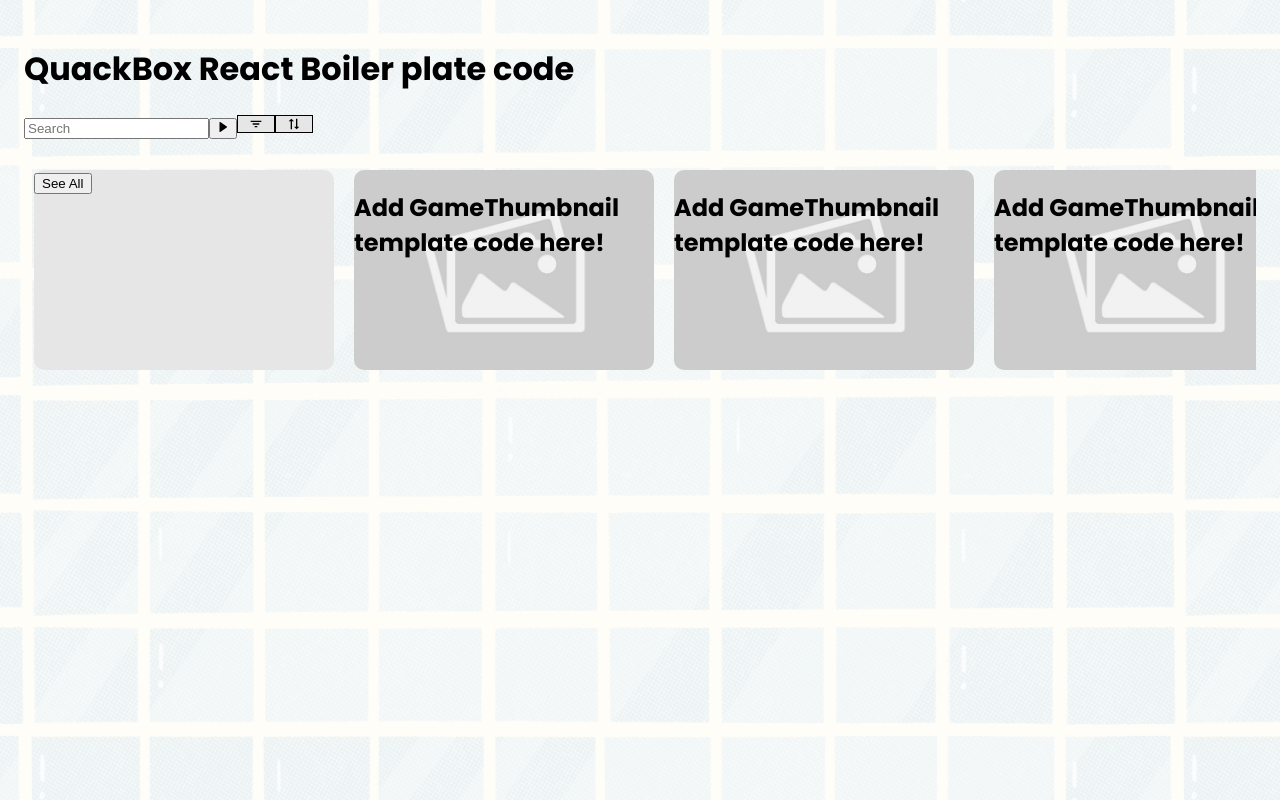
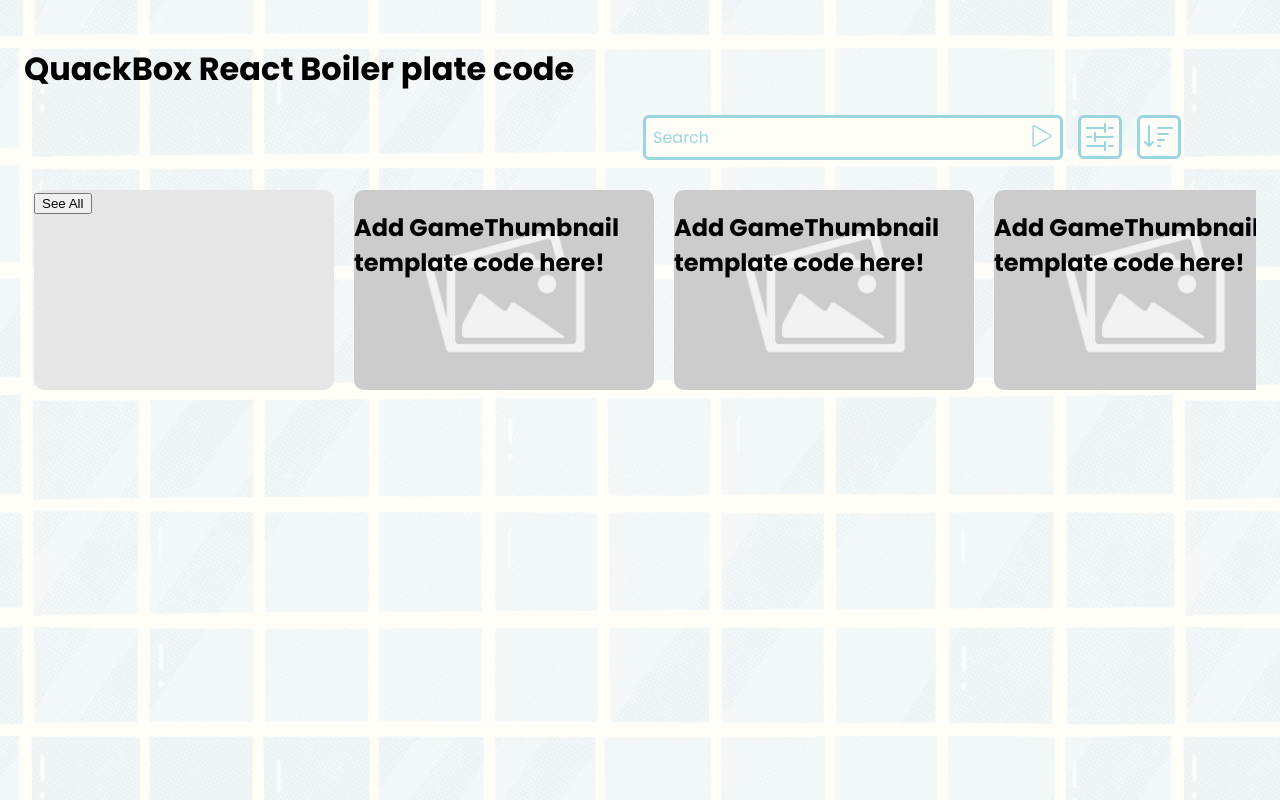
Before and after one commit to rit-coms/COMS-Console, a React (Create React App) app in the folder frontend/: page / in a window 1280 px wide. Built offline with nearby package versions, Linux system fonts and the light colour scheme.

Commit message:
search bar styling sans logo placeholder

```diff
--- a/frontend/src/index.css
+++ b/frontend/src/index.css
@@ -5,7 +5,8 @@
 /* GLOBAL ROOT VARIABLES */
 :root {
   --white: #FFFFFF;
-  /* scrollbar-gutter: stable; */
+  --off-white: #FFFDF8;
+  --cyan: #99D6DE;
 }
 
 /* GLOBAL BODY STYLES */
--- a/frontend/src/pages/HomePage.js
+++ b/frontend/src/pages/HomePage.js
@@ -1,9 +1,14 @@
 import GameGallery from "../components/GameGallery"
-import { BiFilter } from "react-icons/bi"
-import { BiSortAlt2 } from "react-icons/bi"
-import { BiSolidRightArrow } from "react-icons/bi"
-import { NavLink } from 'react-router-dom'
-import { useContext } from "react"
+import { BsSliders2 } from "react-icons/bs";
+import { BsSortDown } from "react-icons/bs";
+import { BsTriangle } from "react-icons/bs";
+import '../styles/HomePage.css'
+
+export default function HomePage() {
+
+	const search = () => {
+		console.log("search")
+	}
 
 	const filter = () => {
 		console.log("filter")
@@ -13,24 +18,23 @@ const sort = () => {
 		console.log("sort")
 	}
 
-export default function HomePage() {
-
-
 	return (
 		<div>
-			{/* Search */}
-			<div style={{ display: 'inline' }}>
-				<form autoComplete="off" style={{ display: 'inline' }}>
-					<input type="text" placeholder="Search" name="search"/>
-				</form>
+			{/* Navigation Bar */}
+			<nav className="navigation-bar">
+				{/* Search Bar */}
+				<div className="search-bar">
+					<div className="search-title" onClick={search}>
+						Search
+						<BsTriangle className="search-icon no-fill-triangle" />
 					</div>
-
-			{/* Buttons: Right, Filter, Sort */}
-			<div style={{display:'inline'}}>
-				<button type="submit"><BiSolidRightArrow style={{ fontSize: '12px' }} /></button>
-				<BiFilter style={{ padding: '0px 10px', backgroundColor: '#e6e6e6', border: '1px solid' }} type="submit" onClick={filter} />
-				<BiSortAlt2 style={{ padding: '0px 10px', backgroundColor: '#e6e6e6', border: '1px solid' }} type="submit" onClick={sort} />
 				</div>
+				{/* Filter and Sort Buttons */}
+				<div className="search-query-buttons">
+					<BsSliders2 className="search-filter-button" onClick={filter} />
+					<BsSortDown className="search-sort-button" onClick={sort}/>
+				</div>
+			</nav>
 
 			<GameGallery />
 
--- /dev/null
+++ b/frontend/src/styles/HomePage.css
@@ -0,0 +1,57 @@
+
+.navigation-bar {
+    display: flex;
+    flex-direction: row;
+    align-items: center;
+    color: var(--cyan);
+    justify-content: right;
+
+    .search-bar {
+        background-color: var(--off-white);
+        display: flex;
+        margin-right: 15px;
+        border-radius: 6px;
+        border: 3px solid var(--cyan);
+
+        .search-title {
+            width: 400px;
+            padding: 7px;
+        }
+
+        .search-icon {
+            rotate: 90deg;
+            float: right;
+            font-size: 22px;
+        }
+    }
+
+    .search-bar:hover {
+        cursor: pointer;
+    }
+
+    .search-query-buttons {
+        display: flex;
+        font-size: 32px;
+
+        .search-filter-button:hover {
+            cursor: pointer;
+        }
+
+        .search-sort-button:hover {
+            cursor: pointer;
+        }
+    }
+
+    .search-query-buttons > * {
+        background-color: var(--off-white);
+        padding: 3px;
+        border: 1px solid;
+        border-radius: 6px;
+        border: 3px solid var(--cyan);
+        margin-right: 15px;
+    }
+
+    .search-query-buttons > *:last-child {
+        margin-right: 75px;
+    }
+}
```
Lines whose indentation alone changed are shown as unchanged.
